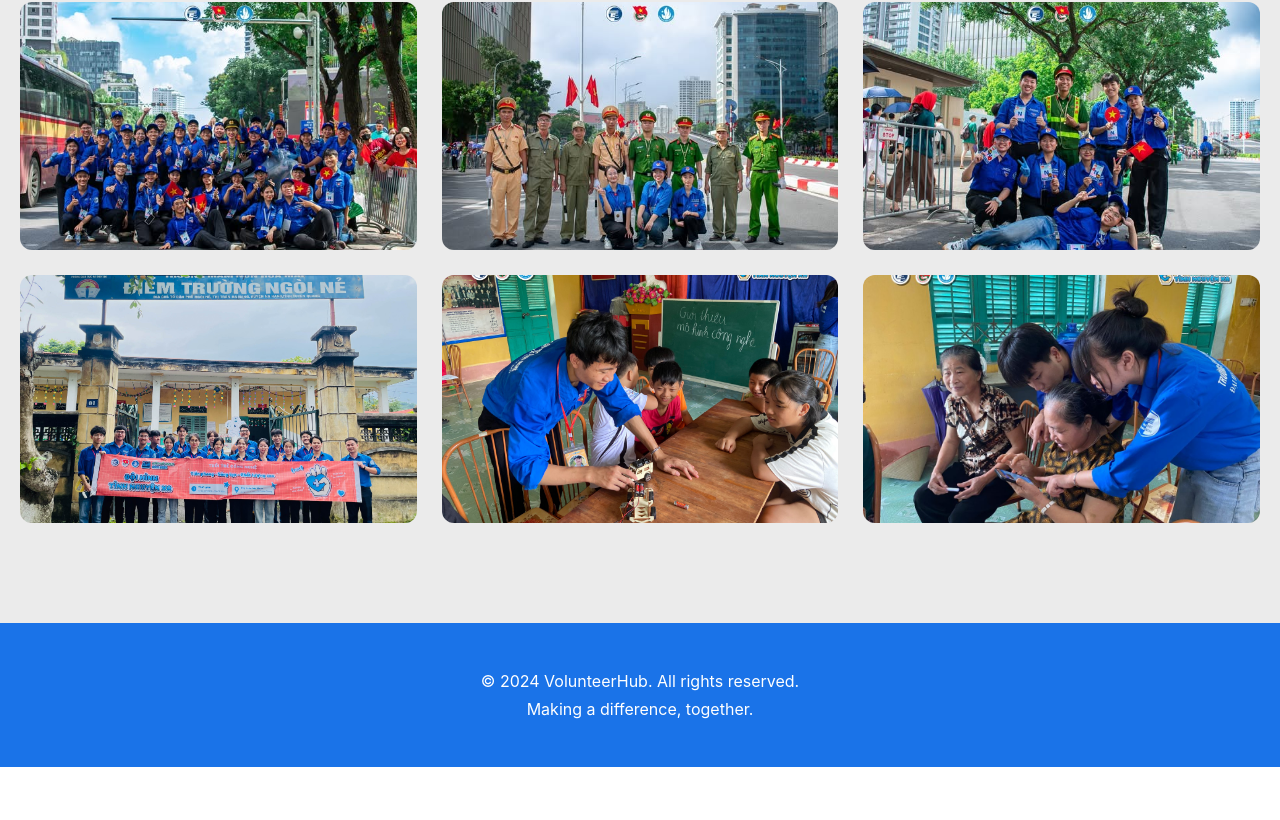
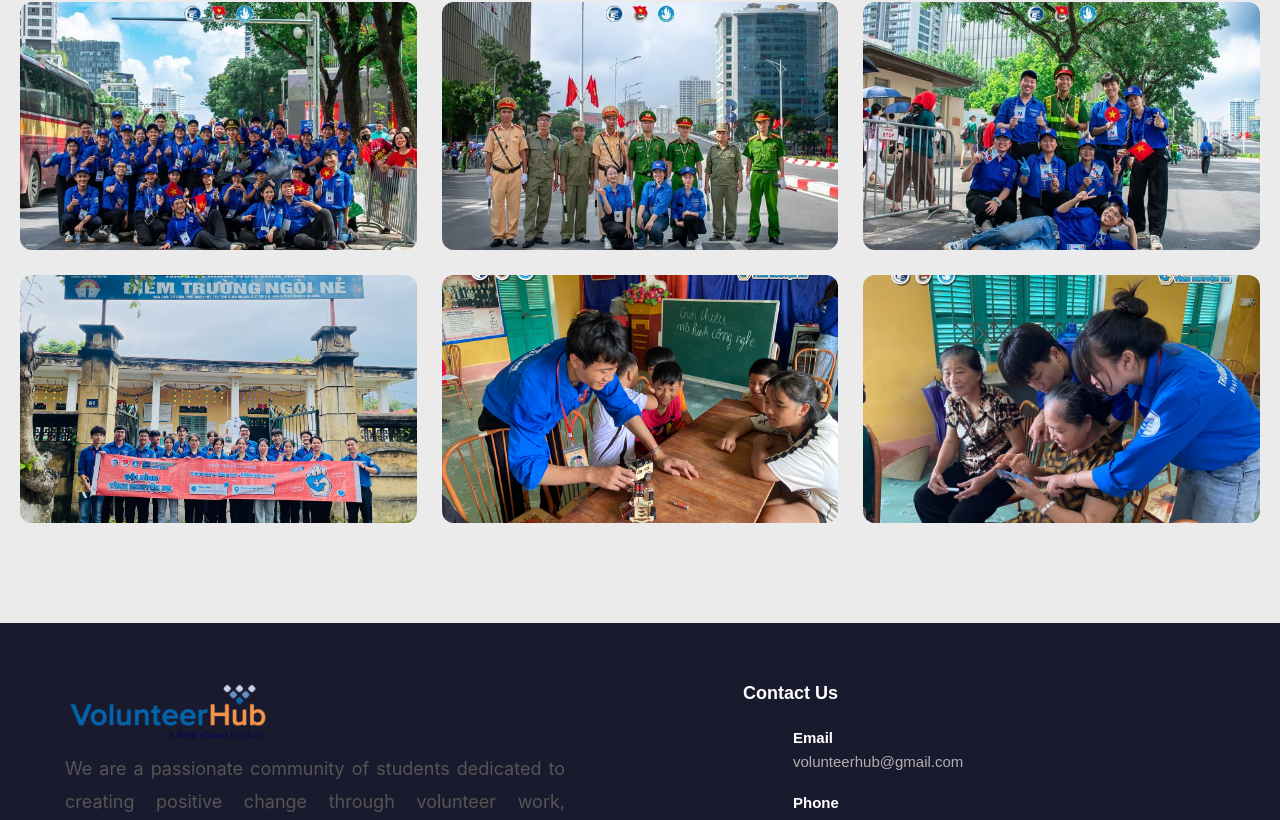
Before and after one commit to LeMinhDuc47/VolunteerHub, a React (Vite) app in the folder react-vite-jobhunter/: page / in a window 1280 px wide. Shown: the part 1965-2785 px from the top of the page. Before the commit the page ends 2732 px from the top, so only its background shows below. Built offline with nearby package versions, Linux system fonts and the light colour scheme.

Commit message:
[add] welcome page footer

```diff
--- /dev/null
+++ b/react-vite-jobhunter/src/components/share/footer.tsx
@@ -0,0 +1,61 @@
+import logo from '@/assets/logo.png';
+import '@/styles/footer_style.css';
+
+const Footer = () => {
+    return (
+        <footer id="footer" className="footer-section">
+            <div className="footer-container">
+
+                {/* 1. Logo và Giới thiệu*/}
+                <div className="footer-column footer-about">
+                    <div className="footer-logo">
+                        <img src={logo} alt="VolunteerHub Logo" />
+                    </div>
+
+                    <p className="about-text">
+                        We are a passionate community of students dedicated to
+                        creating positive change through volunteer work, community
+                        service, and social initiatives. Join us in making the world a
+                        better place.
+                    </p>
+
+                    <div className="social-links">
+                        {/* Placeholder */}
+                        <a href="#" className="social-icon" aria-label="Instagram"></a>
+                        <a href="#" className="social-icon" aria-label="YouTube"></a>
+                        <a href="#" className="social-icon" aria-label="Chat"></a>
+                    </div>
+                </div>
+
+                {/* 2. Contact Us*/}
+                <div className="footer-column footer-contact">
+                    <h3 className="footer-title">Contact Us</h3>
+
+                    <div className="contact-item">
+                        <span className="contact-label">Email</span>
+                        <a href="volunteerhub@gmail.com" className="contact-detail">volunteerhub@gmail.com</a>
+                    </div>
+
+                    <div className="contact-item">
+                        <span className="contact-label">Phone</span>
+                        <a href="tel:+925190856789" className="contact-detail">+84 312 141 205</a>
+                    </div>
+
+                    <div className="contact-item contact-address">
+                        <span className="contact-label">Address</span>
+                        <p className="contact-detail">
+                            144 Xuân Thủy, Hà Nội
+                        </p>
+                    </div>
+                </div>
+
+            </div>
+
+            <div className="footer-bottom">
+                <p>&copy; 2025 Volunteer Hub. All rights reserved.</p>
+            </div>
+        </footer>
+    );
+};
+
+export default Footer;
--- a/react-vite-jobhunter/src/pages/home/home.tsx
+++ b/react-vite-jobhunter/src/pages/home/home.tsx
@@ -2,6 +2,7 @@ import { useEffect } from 'react';
 import { useNavigate } from 'react-router-dom';
 import { useAppSelector } from '@/redux/hooks';
 import Navigation from '@/components/share/navigation';
+import Footer from '@/components/share/footer';
 import '@/styles/home_style.css';
 import backgroundImg from '@/assets/background.jpeg';
 import g1 from '@/assets/g1.jpg';
@@ -151,12 +152,7 @@ const HomePage = () => {
             </section>
 
             {/* Footer */}
-            <footer id="footer" className="footer">
-                <div className="footer-content">
-                    <p>&copy; 2024 VolunteerHub. All rights reserved.</p>
-                    <p>Making a difference, together.</p>
-                </div>
-            </footer>
+            <Footer />
         </div>
     );
 };
--- /dev/null
+++ b/react-vite-jobhunter/src/styles/footer_style.css
@@ -0,0 +1,144 @@
+.footer-section {
+    background-color: #1a1a2e;
+    color: #ffffff;
+    padding: 60px 50px 20px 50px;
+    font-family: Arial, sans-serif;
+}
+
+.footer-container {
+    max-width: 1400px;
+    margin: 0 auto;
+    display: flex;
+    justify-content: space-between;
+    gap: 100px;
+}
+
+.footer-column {
+    padding: 0 15px;
+}
+
+.footer-about {
+    flex-basis: 60%;
+    max-width: 500px;
+}
+
+.footer-logo {
+    display: flex;
+    align-items: center;
+    margin-bottom: 10px;
+}
+
+.footer-logo img {
+    height: 60px;
+    width: auto;
+}
+
+.logo-text {
+    display: flex;
+    flex-direction: column;
+}
+
+.club-name {
+    font-size: 18px;
+    font-weight: 600;
+    margin: 0;
+    color: #ffffff;
+}
+
+.tagline {
+    font-size: 14px;
+    color: #b0b0b0;
+    margin: 0;
+}
+
+.about-text {
+    font-size: 15px;
+    line-height: 1.6;
+    color: #b0b0b0;
+    margin-bottom: 30px;
+}
+
+.social-links {
+    display: flex;
+    gap: 10px;
+}
+
+.social-icon {
+    display: flex;
+    justify-content: center;
+    align-items: center;
+    width: 38px;
+    height: 38px;
+    border-radius: 50%;
+    background-color: #333355;
+    transition: background-color 0.3s;
+}
+
+.social-icon:hover {
+    background-color: #1a73e8;
+}
+
+.footer-contact {
+    flex-basis: 40%;
+}
+
+.footer-title {
+    font-size: 18px;
+    font-weight: 600;
+    margin-top: 0;
+    margin-bottom: 25px;
+    color: #ffffff;
+}
+
+.contact-item {
+    margin-bottom: 20px;
+    margin-left: 50px;
+}
+
+.contact-label {
+    display: block;
+    font-size: 15px;
+    font-weight: 600;
+    color: #ffffff;
+    margin-bottom: 5px;
+}
+
+.contact-detail,
+.contact-address p {
+    font-size: 15px;
+    color: #b0b0b0;
+    text-decoration: none;
+    line-height: 1.5;
+}
+
+.contact-detail:hover {
+    text-decoration: underline;
+    color: #1a73e8;
+}
+
+.footer-bottom {
+    margin-top: 40px;
+    padding-top: 20px;
+    border-top: 1px solid #333355;
+    text-align: center;
+    color: #b0b0b0;
+    font-size: 14px;
+}
+
+@media (max-width: 900px) {
+    .footer-section {
+        padding-left: 20px;
+        padding-right: 20px;
+    }
+    .footer-container {
+        flex-direction: column;
+        gap: 40px;
+        padding: 0;
+    }
+
+    .footer-column {
+        flex-basis: 100%;
+        max-width: 100%;
+        padding: 0;
+    }
+}
--- a/react-vite-jobhunter/src/styles/home_style.css
+++ b/react-vite-jobhunter/src/styles/home_style.css
@@ -293,21 +293,6 @@
     font-family: 'Inter', 'Segoe UI', sans-serif;
 }
 
-/* Footer */
-.footer {
-    background-color: #1a73e8;
-    color: white;
-    padding: 40px 20px;
-    text-align: center;
-}
-
-.footer-content p {
-    margin: 8px 0;
-    font-size: 16px;
-    font-family: 'Inter', 'Segoe UI', sans-serif;
-    font-weight: 400;
-}
-
 /* Responsive Design */
 @media (max-width: 768px) {
     .hero-title {
--- a/react-vite-jobhunter/src/styles/navigation_style.css
+++ b/react-vite-jobhunter/src/styles/navigation_style.css
@@ -41,7 +41,7 @@
     border: none;
     color: #666;
     font-size: 16px;
-    font-weight: 530;
+    font-weight: 500;
     cursor: pointer;
     padding: 8px 0;
     transition: color 0.3s ease;
@@ -73,7 +73,7 @@
 }
 
 .nav-signin {
-    color: #3b3b3b;
+    color: #666;
     font-size: 16px;
     font-weight: 500;
     text-decoration: none;
```
